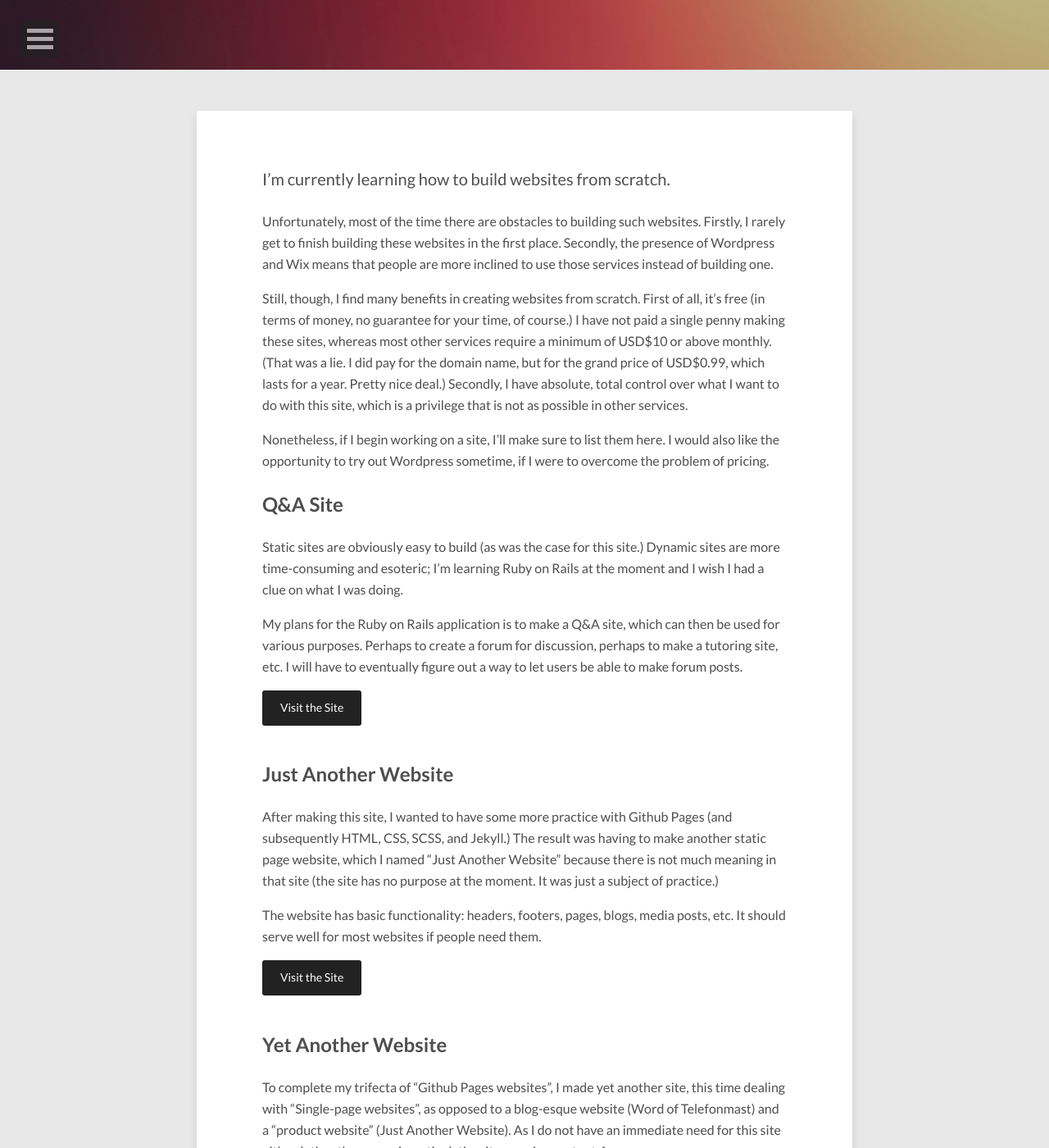
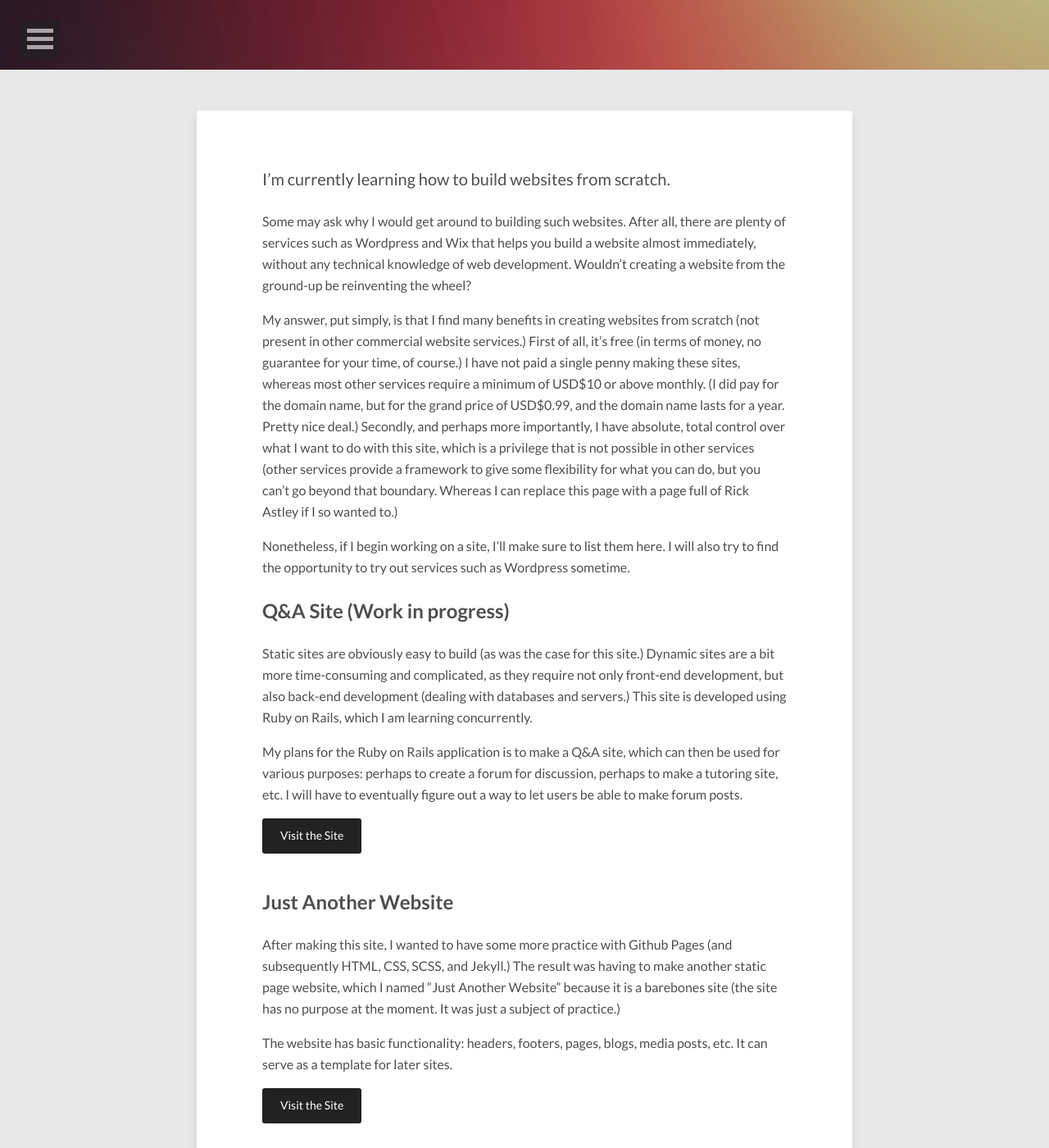
Before and after one commit to therladbsgh/therladbsgh.github.io, a Jekyll site: the page built from website/index.md, in a window 1280 px wide and 1400 px high, scrolled down 315 px. Shown: the whole window at 82% size. Built offline with Jekyll 4.4.1, drawn with Linux system fonts in a browser that asks for light colours; nearby versions of some CDN libraries; comment, search, counter and statistics services are not loaded; some of the changed text lies outside the part shown.

Commit message:
Add files

```diff
--- a/_config.yml
+++ b/_config.yml
@@ -1,11 +1,11 @@
-title:            Word of Andrew
-description:      Works from Mr. Kim
+title:            The Word of Andrew
+description:      "@therladbsgh"
 disqus_shortname: therladbsgh-github
 reading_time:     false
 words_per_minute: 200
 # Your site's domain goes here (eg: //mmistakes.github.io, http://mademistakes.com, etc)
 # When testing locally leave blank or use http://localhost:4000
-url:              #therladbsgh.github.io
+url:              #therladbsgh.com
 
 # Owner/author information
 owner:
--- a/website/index.md
+++ b/website/index.md
@@ -10,31 +10,35 @@
 
 I'm currently learning how to build websites from scratch.
 
-Unfortunately, most of the time there are obstacles to building such websites.
-Firstly, I rarely get to finish building these websites in the first place.
-Secondly, the presence of Wordpress and Wix means that people are more inclined to use
-those services instead of building one.
+Some may ask why I would get around to building such websites. After all, there are
+plenty of services such as Wordpress and Wix that helps you build a website almost
+immediately, without any technical knowledge of web development. Wouldn't creating
+a website from the ground-up be reinventing the wheel?
 
-Still, though, I find many benefits in creating websites from scratch. First of all,
-it's free (in terms of money, no guarantee for your time, of course.) I have not paid a
+My answer, put simply, is that I find many benefits in creating websites from scratch
+(not present in other commercial website services.) First of all, it's free
+(in terms of money, no guarantee for your time, of course.) I have not paid a
 single penny making these sites, whereas most other services require a minimum of USD$10
-or above monthly. (That was a lie. I did pay for the domain name, but for the grand price
-of USD$0.99, which lasts for a year. Pretty nice deal.) Secondly, I have absolute, total
-control over what I want to do with this site, which is a privilege that is not as
-possible in other services.
+or above monthly. (I did pay for the domain name, but for the grand price
+of USD$0.99, and the domain name lasts for a year. Pretty nice deal.) Secondly, and
+perhaps more importantly, I have absolute, total control over what I want to do with this
+site, which is a privilege that is not possible in other services (other services provide
+a framework to give some flexibility for what you can do, but you can't go beyond
+that boundary. Whereas I can replace this page with a page full of Rick Astley if I
+so wanted to.)
 
-Nonetheless, if I begin working on a site, I'll make sure to list them here. I would also
-like the opportunity to try out Wordpress sometime, if I were to overcome the
-problem of pricing.
+Nonetheless, if I begin working on a site, I'll make sure to list them here. I will also
+try to find the opportunity to try out services such as Wordpress sometime.
 
-##Q&A Site
+##Q&A Site (Work in progress)
 
 Static sites are obviously easy to build (as was the case for this site.)
-Dynamic sites are more time-consuming and esoteric; I'm learning Ruby on Rails at the
-moment and I wish I had a clue on what I was doing.
+Dynamic sites are a bit more time-consuming and complicated, as they require not only
+front-end development, but also back-end development (dealing with databases and servers.)
+This site is developed using Ruby on Rails, which I am learning concurrently.
 
 My plans for the Ruby on Rails application is to make a Q&A site, which can then
-be used for various purposes. Perhaps to create a forum for discussion, perhaps to
+be used for various purposes: perhaps to create a forum for discussion, perhaps to
 make a tutoring site, etc. I will have to eventually figure out a way to let users be
 able to make forum posts.
 
@@ -45,20 +49,20 @@
 
 After making this site, I wanted to have some more practice with Github Pages (and
 subsequently HTML, CSS, SCSS, and Jekyll.) The result was having to make another static
-page website, which I named "Just Another Website" because there is not much meaning in
-that site (the site has no purpose at the moment. It was just a subject of practice.)
+page website, which I named "Just Another Website" because it is a barebones
+site (the site has no purpose at the moment. It was just a subject of practice.)
 
 The website has basic functionality: headers, footers, pages, blogs, media posts, etc. It
-should serve well for most websites if people need them.
+can serve as a template for later sites.
 
 <div markdown="0"><a href="http://therladbsgh.github.io/just-another-website" target="_blank" class="btn">Visit the Site</a></div>
 
 ##Yet Another Website
 
 To complete my trifecta of "Github Pages websites", I made yet another site, this time
-dealing with "Single-page websites", as opposed to a blog-esque website (Word of Telefonmast)
+dealing with "Single-page websites", as opposed to a "blog-esque website" (this site)
 and a "product website" (Just Another Website). As I do not have an immediate need for
-this site either (other than experimenting), the site remains content-free.
+this site either (other than experimenting and practice), the site remains content-free.
 
 The page consists of only one page (obviously), and is divided into sections which one
 can navigate through the header. Sections are fully customizable; one can put in a section
@@ -66,3 +70,31 @@
 from text to images to portfolios.
 
 <div markdown="0"><a href="http://therladbsgh.github.io/yet-another-website" target="_blank" class="btn">Visit the Site</a></div>
+
+
+##HKIS PFO Chinese New Year Store
+
+There was a request from the PFO (Parent Faculty Organization) to help create an
+"e-commerce website" to sell apparel for the 2016 Chinese New Year. The site is simply
+an online means to buy school uniform (shirts, jackets, etc.)
+
+As this is a perfect example of a dynamic site (involving databases for user accounts,
+products, payments, site configurations, etc.) the knowledge from Ruby on Rails came in
+handy even though the site itself didn't use Ruby on Rails (the concepts and knowledge
+for databases are the same regardless of the language.) Here I put theoretical practice
+to use and made something remotely useful.
+
+<div markdown="0"><a href="http://www.cnypfoapparel.com/" target="_blank" class="btn">Visit the Site</a></div>
+
+##HKIS Talent
+
+Finally, here is a shameless plug for HKIS Talent, a site highlighting the talents of
+HKIS students, teachers, faculty and alumni, from highly-acclaimed talents such as music
+and art to esoteric talents such as juggling. Not many people know of other people's
+talents in school, and so the site aims to change that.
+
+Being an editor and part of the HKIS Talent Team means two big things. First, I am able to
+do something useful and helpful in the school community. Second, I finally have a means to
+learn Wordpress at a more significant level.
+
+<div markdown="0"><a href="http://www.hkistalent.com/" target="_blank" class="btn">Visit the Site</a></div>
```
Also changed, not shown: _data/navigation.yml (+8 -2 lines), _posts/###DRAFT/2015-04-12-i-made-another-site.md (added, +24 -0 lines), _posts/###DRAFT/2015-04-20-the-third-site.md (added, +27 -0 lines), _posts/2015-04-05-hello-world.md (+5 -5 lines), about/index.md (+1 -1 lines), economist/index.md (+2 -0 lines), games/banditlike/index.md (added, +26 -0 lines), games/index.md (added, +49 -0 lines), games/monopolist/index.md (added, +47 -0 lines), games/room/index.md (added, +25 -0 lines), misc/index.md (added, +42 -0 lines), wcvg/index.md (added, +57 -0 lines), images/banditlike.png (added), 5 other files.
